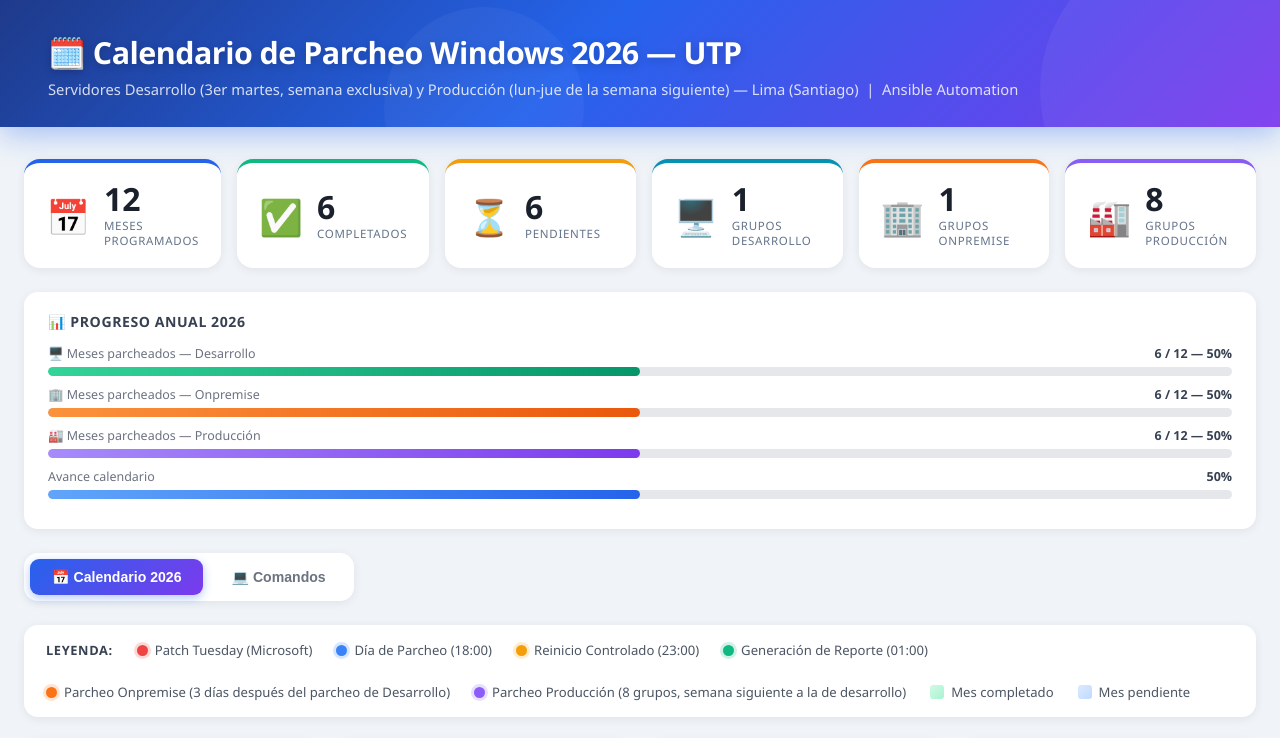
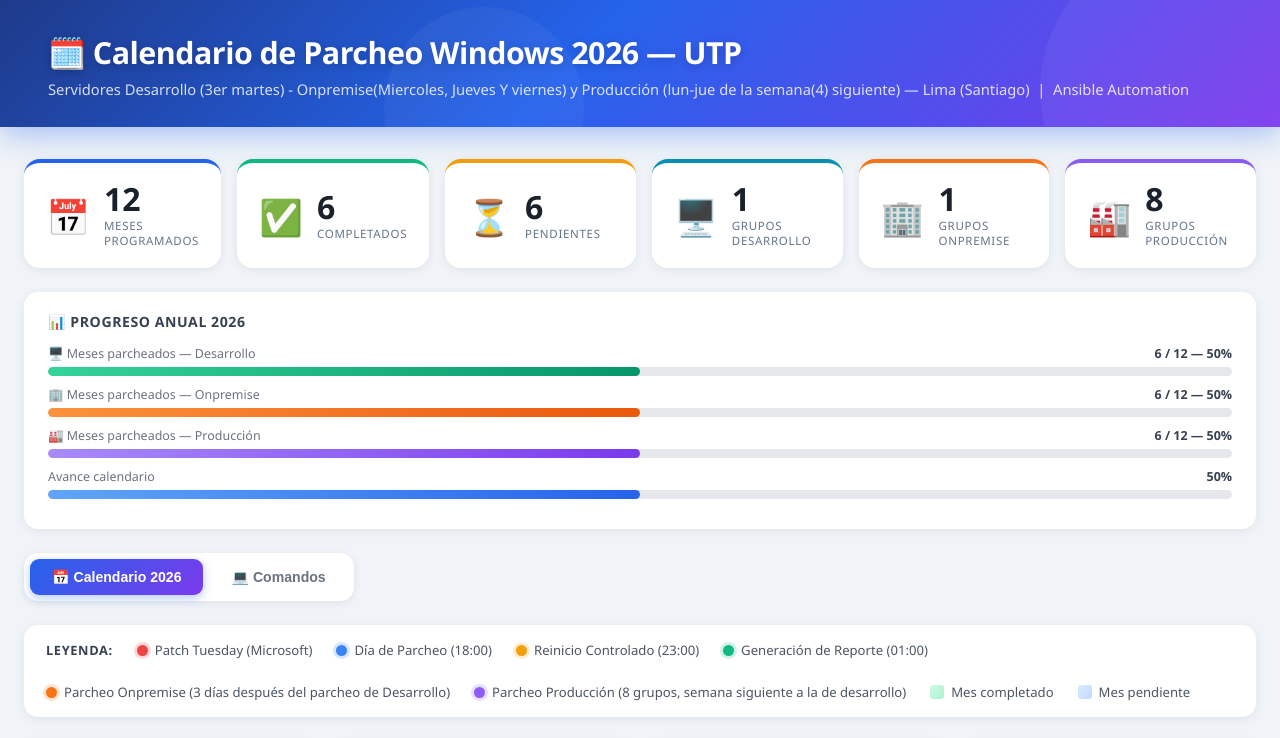
Before and after one commit to gsilvaq/calendario-parcheo, a plain HTML site: page index.html in a window 1280 px wide. Shown: the top 738 px of the page. Drawn offline with Linux system fonts and the light colour scheme.

Commit message:
Update index.html

```diff
--- a/index.html
+++ b/index.html
@@ -265,7 +265,7 @@
 <body>
 <header>
   <h1>🗓️ Calendario de Parcheo Windows 2026 — UTP</h1>
-  <p>Servidores Desarrollo (3er martes, semana exclusiva) y Producción (lun-jue de la semana siguiente) — Lima (Santiago) &nbsp;|&nbsp; Ansible Automation</p>
+  <p>Servidores Desarrollo (3er martes) - Onpremise(Miercoles, Jueves Y viernes) y Producción (lun-jue de la semana(4) siguiente) — Lima (Santiago) &nbsp;|&nbsp; Ansible Automation</p>
 </header>
 <div class="container">
 
```
